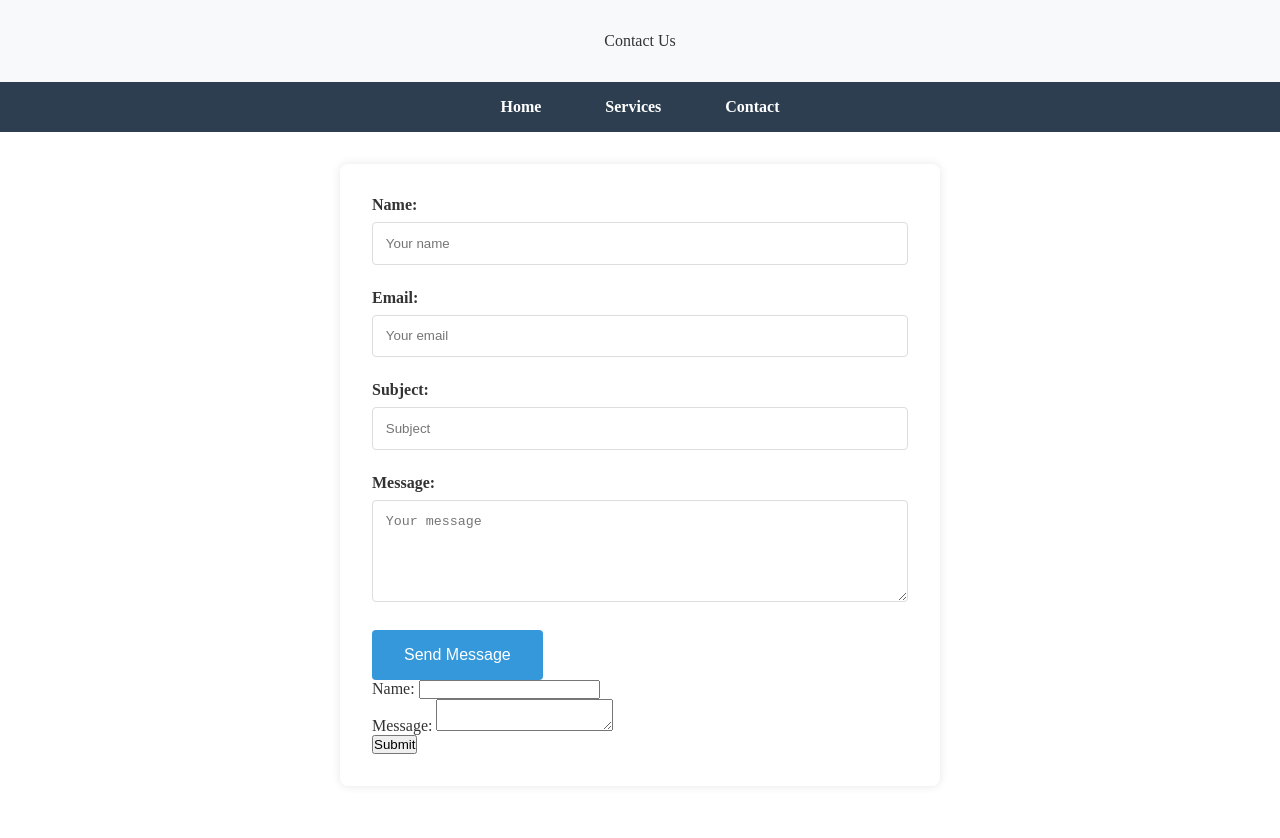
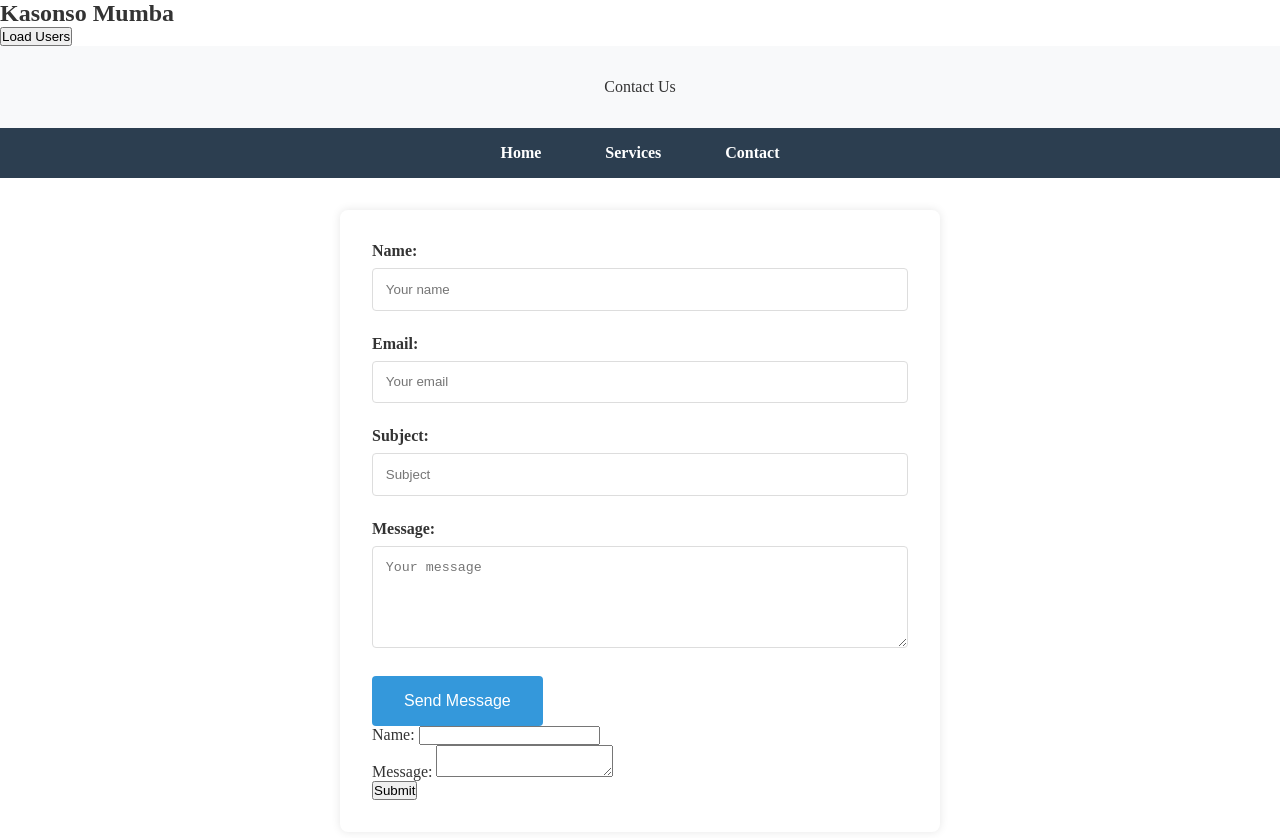
Before and after one commit to KasonsoMumba-8/Multipage, a plain HTML site: page Contact.html in a window 1280 px wide. Drawn offline with Linux system fonts and the light colour scheme.

Commit message:
Update Contact.html

```diff
--- a/Contact.html
+++ b/Contact.html
@@ -5,6 +5,10 @@
     <meta name = "viewpoint" content="width=device-width, initial-scale=1.0">
     <title> Responsive web Design</title>
     <link rel ="stylesheet" href ="style.css">
+
+    <h2>Kasonso Mumba</h2>
+    <ul id="userList"></ul>
+    <button id="loadUsersBtn">Load Users</button>
 
 </head>
 <header> Contact Us</header>
@@ -52,7 +56,7 @@
   </div>
   <button type="submit">Submit</button>
   <div id="response"></div>
-</form>
+
     </form>
   </main>
 
```
